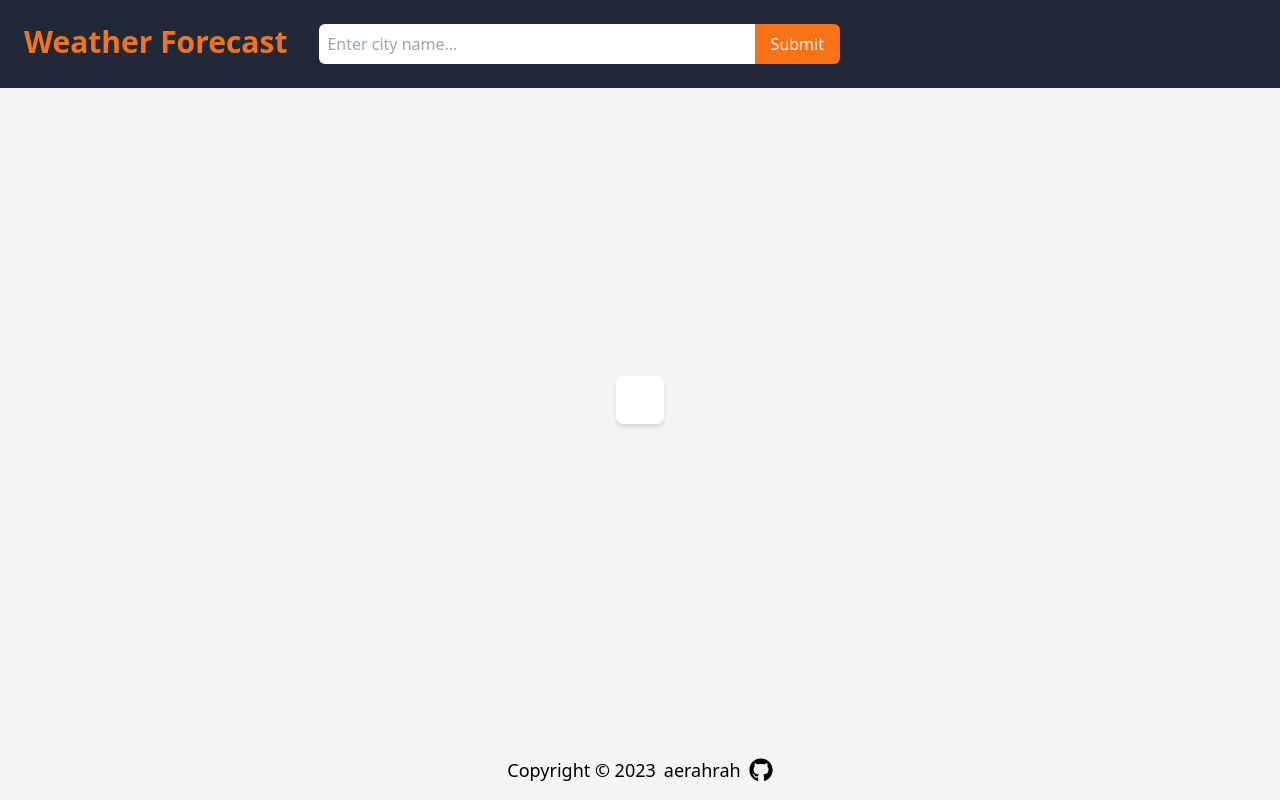
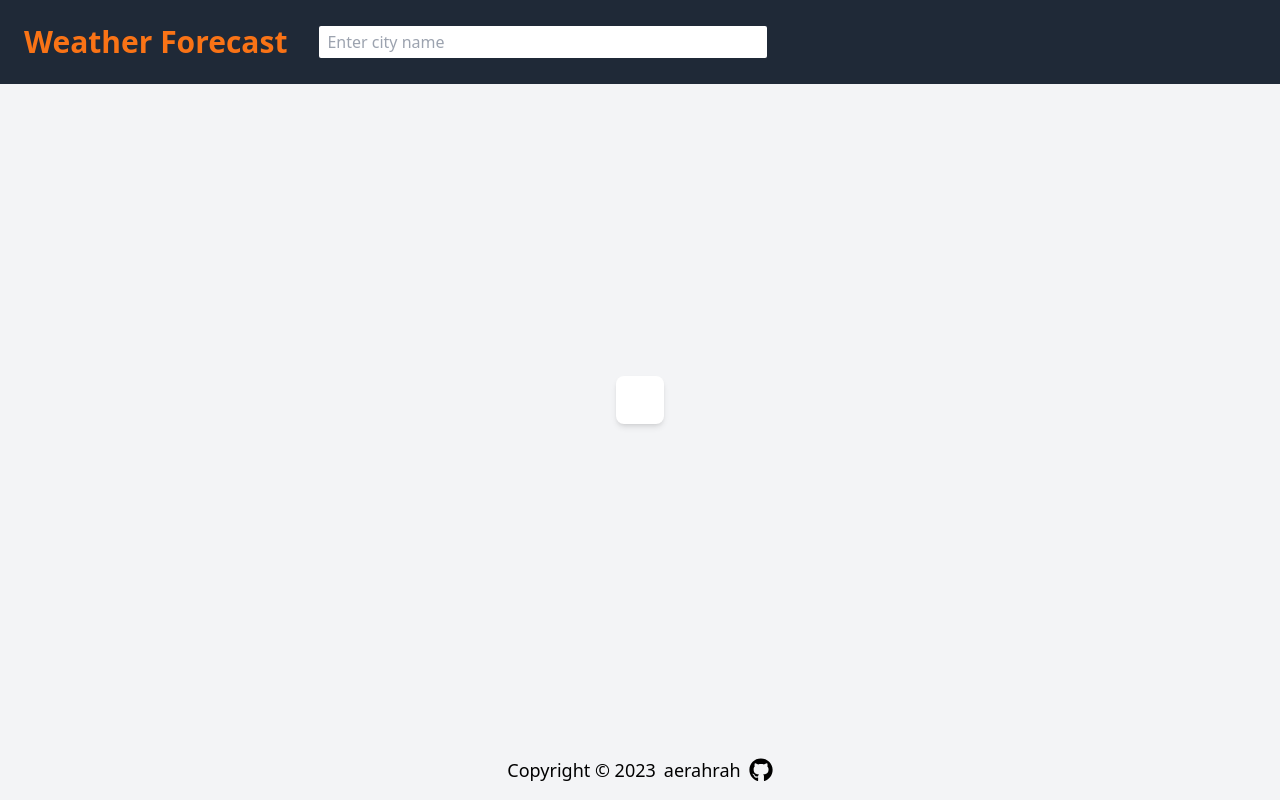
Before and after one commit to aerahrah/weather-app, a React (Vite) app: page / in a window 1280 px wide. Built offline with nearby package versions, Linux system fonts and the light colour scheme.

Commit message:
Refactor code, Add headless UI, Add API for 5 day forecast

```diff
--- a/package.json
+++ b/package.json
@@ -10,7 +10,9 @@
     "preview": "vite preview"
   },
   "dependencies": {
+    "@headlessui/react": "^1.7.17",
     "axios": "^1.4.0",
+    "lodash": "^4.17.21",
     "react-dom": "^18.2.0",
     "react-icons": "^4.10.1"
   },
--- a/src/components/api/weather_api.jsx
+++ b/src/components/api/weather_api.jsx
@@ -2,10 +2,21 @@ import Axios from "axios";
 
 const api_key = import.meta.env.VITE_API_KEY;
 
+export const getCurrentWeatherForecast = async (lat, lon) => {
+  try {
+    const response = await Axios.get(
+      `https://api.openweathermap.org/data/2.5/weather?lat=${lat}&lon=${lon}&appid=${api_key}`
+    );
+    return response.data;
+  } catch (err) {
+    console.error(err);
+  }
+};
+
 export const getWeatherForecast = async (lat, lon) => {
   try {
     const response = await Axios.get(
-      `https://api.openweathermap.org/data/2.5/weather?lat=${lat}&lon=${lon}&appid=${api_key}`
+      `https://api.openweathermap.org/data/2.5/forecast?lat=${lat}&lon=${lon}&appid=${api_key}`
     );
     return response.data;
   } catch (err) {
--- a/src/components/header/header.jsx
+++ b/src/components/header/header.jsx
@@ -1,16 +1,12 @@
 import SearchCityName from "./searchCity";
 
-const Header = ({ cityName, setCityName, handleSubmitInputCity }) => {
+const Header = () => {
   return (
-    <header className="absolute top-0 fixed  p-6  bg-gray-800 w-full flex gap-8">
+    <header className="absolute top-0 p-6  bg-gray-800 w-full flex items-center gap-8">
       <h1 className="text-3xl font-bold text-center text-orange-500">
         Weather Forecast
       </h1>
-      <SearchCityName
-        cityName={cityName}
-        setCityName={setCityName}
-        handleSubmitInputCity={handleSubmitInputCity}
-      />
+      <SearchCityName />
     </header>
   );
 };
--- a/src/components/header/searchCity.jsx
+++ b/src/components/header/searchCity.jsx
@@ -1,19 +1,64 @@
-const SearchCityName = ({ cityName, setCityName, handleSubmitInputCity }) => {
+import React, { useEffect, useState } from "react";
+import { getCityMeridian } from "../api/weather_api";
+import { Combobox } from "@headlessui/react";
+import debounce from "lodash/debounce";
+
+const SearchCityName = () => {
+  const [cityName, setCityName] = useState("");
+  const [cityDetails, setCityDetails] = useState(null);
+
+  const debouncedHandleSubmitInputCity = debounce((inputCityName) => {
+    inputCityName
+      ? getCityMeridian(inputCityName)
+          .then((data) => {
+            const response = data.map((data, idx) => ({
+              id: idx,
+              city: `${data.name}, ${data.country}`,
+              values: `${data.lat} ${data.lon}`,
+            }));
+            setCityDetails(response);
+          })
+          .catch((err) => {
+            console.error(err);
+          })
+      : setCityDetails(null);
+  }, 200);
+
+  const CityOption = React.memo(({ city }) => (
+    <Combobox.Option
+      className="cursor-pointer hover:bg-green-300 p-1 px-2"
+      key={city.id}
+      value={city.city}
+    >
+      {city.city}
+    </Combobox.Option>
+  ));
+
+  useEffect(() => {
+    debouncedHandleSubmitInputCity(cityName);
+    return () => {
+      debouncedHandleSubmitInputCity.cancel();
+    };
+  }, [cityName]);
+
   return (
-    <div className=" rounded-md ">
-      <input
-        className="outline-0 min-w-[34vw] p-2 rounded-l-md"
-        type="text"
-        value={cityName}
-        placeholder="Enter city name..."
-        onChange={(e) => setCityName(e.target.value)}
-      />
-      <button
-        className="bg-orange-500 text-gray-100 p-2 px-4 rounded-r-md"
-        onClick={handleSubmitInputCity}
-      >
-        Submit
-      </button>
+    <div className="rounded-md">
+      <Combobox value={cityName} as="div" className="relative">
+        <Combobox.Input
+          placeholder="Enter city name"
+          className="outline-0 min-w-[16rem] w-[35vw] s py-1 px-2 rounded-sm"
+          onChange={(event) => {
+            setCityName(event.target.value);
+          }}
+        />
+        {cityDetails?.length > 0 && (
+          <Combobox.Options className="absolute bg-white w-full mt-1 py-2 rounded-md shadow">
+            {cityDetails.map((city) => (
+              <CityOption key={city.id} city={city} />
+            ))}
+          </Combobox.Options>
+        )}
+      </Combobox>
     </div>
   );
 };
--- a/src/components/weatherApp.jsx
+++ b/src/components/weatherApp.jsx
@@ -1,84 +1,21 @@
 import React, { useEffect, useState } from "react";
-import { getCityMeridian, getWeatherForecast } from "./api/weather_api";
+import {
+  getCityMeridian,
+  getCurrentWeatherForecast,
+  getWeatherForecast,
+} from "./api/weather_api";
 import { convertTimestamp } from "./convertTimestamp";
 import Header from "./header/header";
 import Footer from "./footer";
 const WeatherApp = () => {
-  const [cityName, setCityName] = useState("");
-  const [weatherForecast, setWeatherForecast] = useState({
-    weather: [],
-    main: [],
-    sys: [],
-    cityName: "",
-    dayName: "",
-  });
-  const [meridian, setMeridian] = useState({
-    lat: "",
-    lon: "",
-  });
-
-  const handleSubmitInputCity = () => {
-    getCityMeridian(cityName)
-      .then((data) => {
-        console.log(data[0]);
-        setMeridian({
-          lat: data[0].lat,
-          lon: data[0].lon,
-        });
-      })
-      .catch((err) => {
-        console.error(err);
-      });
-  };
-
-  useEffect(() => {
-    if (meridian.lat && meridian.lon) {
-      getWeatherForecast(meridian.lat, meridian.lon)
-        .then((data) => {
-          console.log(data);
-          console.log(data.sys.country);
-          setWeatherForecast((prevForecast) => ({
-            ...prevForecast,
-            weather: [data.weather[0]],
-            sys: [data.sys],
-            main: [data.main],
-            cityName: data.name,
-            dayName: convertTimestamp(data.dt),
-          }));
-          console.log(weatherForecast.main[0].temp);
-        })
-        .catch((err) => {
-          console.log(err);
-        });
-    }
-  }, [meridian]);
+  const [weatherForecast, setWeatherForecast] = useState(null);
+  const [meridian, setMeridian] = useState(null);
 
   return (
     <div className="flex flex-col bg-gray-100 justify-center items-center min-h-[100vh]">
-      <Header
-        cityName={cityName}
-        setCityName={setCityName}
-        handleSubmitInputCity={handleSubmitInputCity}
-      />
+      <Header />
 
-      <div className="bg-white p-6 rounded-lg shadow-md ">
-        <div>
-          {weatherForecast.weather.length > 0 && (
-            <ul>
-              <li>Description: {weatherForecast.weather[0].description}</li>
-              <li>Icon: {weatherForecast.weather[0].icon}</li>
-              <li>Main: {weatherForecast.weather[0].main}</li>
-              <li>Day Name: {weatherForecast.sys[0].country}</li>
-              <div>
-                <img
-                  src={`https://openweathermap.org/img/wn/${weatherForecast.weather[0].icon}@2x.png`}
-                  alt=""
-                />
-              </div>
-            </ul>
-          )}
-        </div>
-      </div>
+      <div className="bg-white p-6 rounded-lg shadow-md "></div>
       <Footer />
     </div>
   );
```
Also changed, not shown: 1 other file (tests, documents, lock files or other folders).
